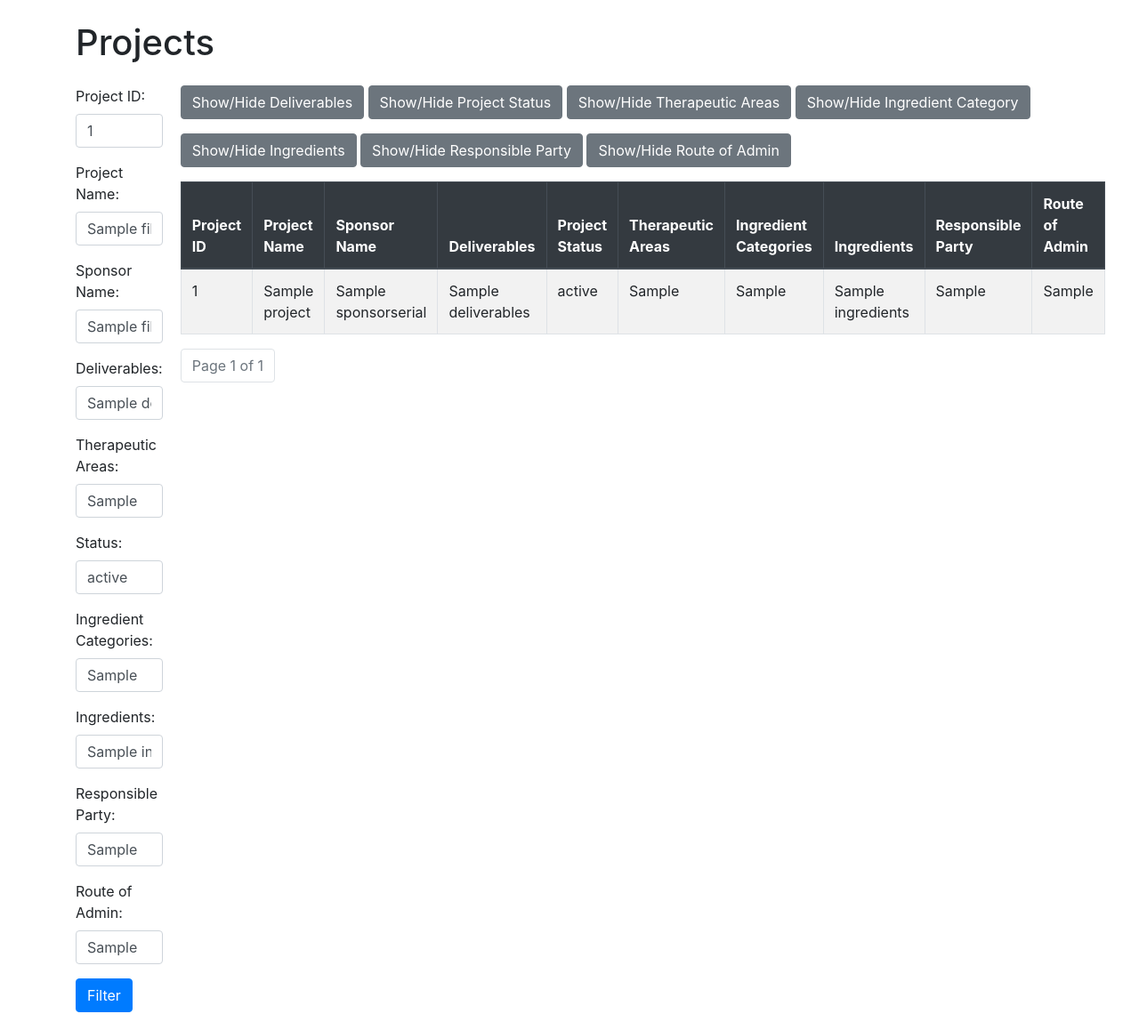
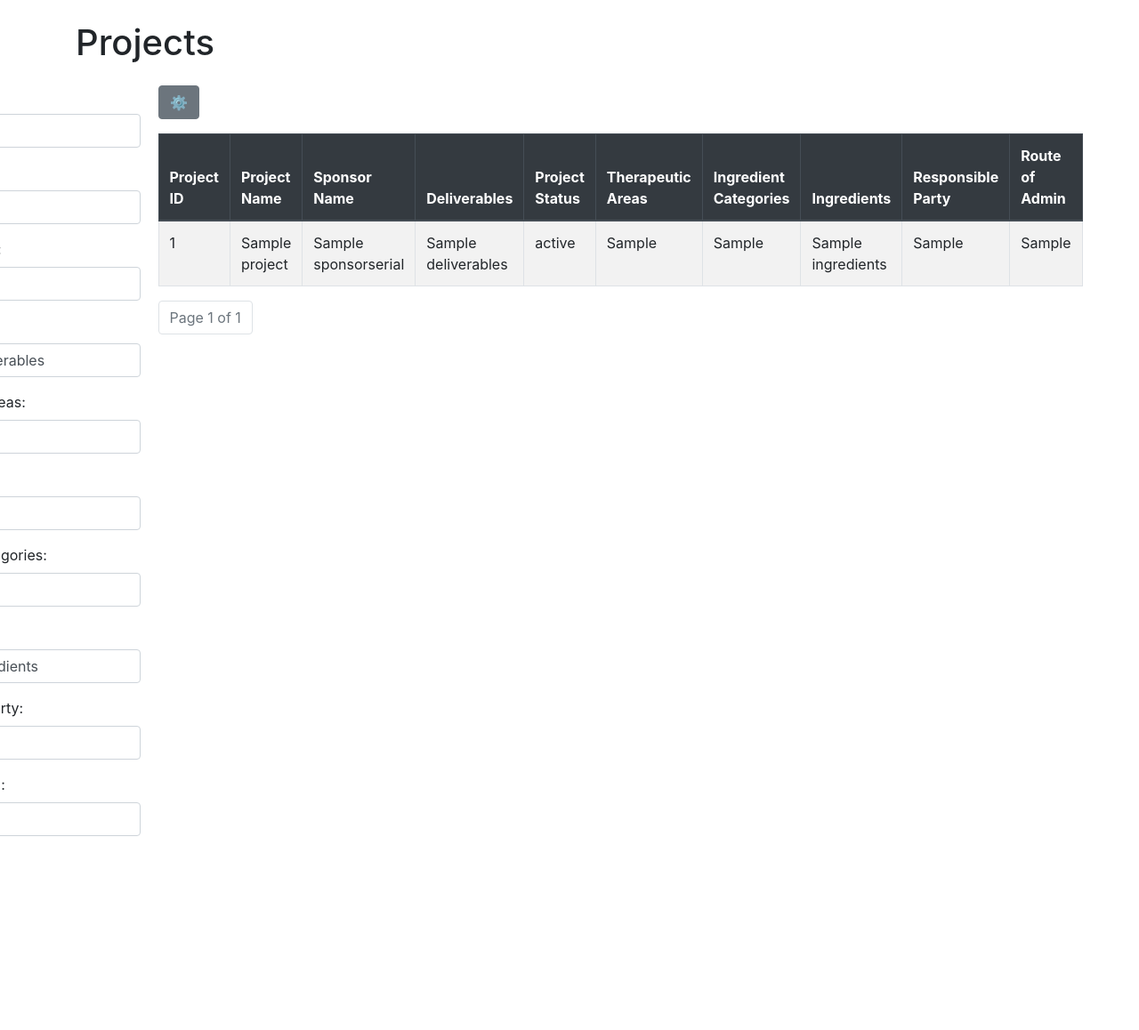
Before and after one commit to IIDelta/NS_DB, a Django app: template project/app/templates/project_list.html in a window 1280 px wide. Shown: the whole page at 89% size. After the commit the page ends 940 px from the top, so only its background shows below. Run offline with Django 4.2, Linux system fonts and the light colour scheme; the template is opened without the code that fills it: most values are stand-ins (such as "Sample title", 1, 10 or a date in 2020); some libraries are stand-ins or nearby versions.

Commit message:
made the list a bit prettier

```diff
--- a/project/app/templates/project_list.html
+++ b/project/app/templates/project_list.html
@@ -12,17 +12,30 @@
         }
         .filter-container {
             margin-bottom: 20px;
-        }
-        .filter-container {
             display: flex;
         }
         .filter-form {
             flex: 1;
-            max-width: 250px;
+            max-width: 500px;
+            padding-left 200px;
+            margin-left: -200px;
         }
         .table-container {
             flex: 3;
             margin-left: 20px;
+            padding-left 200px;
+            float: left;
+            width: 75%;
+            padding-right: 200px;
+        }
+        #checkboxes {
+            display: none;
+            margin-bottom: 20px;
+        }
+        .row::after {
+            content: "";
+            display: table;
+            clear: both;
         }
     </style>
     <script>
@@ -31,6 +44,13 @@
             for (let i = 0; i < elements.length; i++) {
                 elements[i].classList.toggle('hidden');
             }
+        }
+
+        function toggleCheckboxes() {
+            console.log('Toggling checkboxes'); // Debugging: Log when function is called
+            const checkboxes = document.getElementById('checkboxes');
+            checkboxes.style.display = checkboxes.style.display === 'none' ? 'block' : 'none';
+            console.log('Checkboxes visibility toggled to:', checkboxes.style.display); // Debugging: Log the new display value
         }
     </script>
 </head>
@@ -83,13 +103,37 @@
             </form>
 
             <div class="table-container">
-                <button class="btn btn-secondary mb-3" onclick="toggleColumn('deliverables-column')">Show/Hide Deliverables</button>
-                <button class="btn btn-secondary mb-3" onclick="toggleColumn('status-column')">Show/Hide Project Status</button>
-                <button class="btn btn-secondary mb-3" onclick="toggleColumn('therapeutic-areas-column')">Show/Hide Therapeutic Areas</button>
-                <button class="btn btn-secondary mb-3" onclick="toggleColumn('ingredient-categories-column')">Show/Hide Ingredient Category</button>
-                <button class="btn btn-secondary mb-3" onclick="toggleColumn('ingredients-column')">Show/Hide Ingredients</button>
-                <button class="btn btn-secondary mb-3" onclick="toggleColumn('responsible-party-column')">Show/Hide Responsible Party</button>
-                <button class="btn btn-secondary mb-3" onclick="toggleColumn('route-of-admin-column')">Show/Hide Route of Admin</button>
+                <button class="btn btn-secondary mb-3" onclick="toggleCheckboxes()">⚙️</button>
+                <div id="checkboxes" class="hidden">
+                    <div class="form-check">
+                        <input class="form-check-input" type="checkbox" value="" id="showDeliverables" checked onclick="toggleColumn('deliverables-column')">
+                        <label class="form-check-label" for="showDeliverables">Show Deliverables</label>
+                    </div>
+                    <div class="form-check">
+                        <input class="form-check-input" type="checkbox" value="" id="showStatus" checked onclick="toggleColumn('status-column')">
+                        <label class="form-check-label" for="showStatus">Show Project Status</label>
+                    </div>
+                    <div class="form-check">
+                        <input class="form-check-input" type="checkbox" value="" id="showTherapeuticAreas" checked onclick="toggleColumn('therapeutic-areas-column')">
+                        <label class="form-check-label" for="showTherapeuticAreas">Show Therapeutic Areas</label>
+                    </div>
+                    <div class="form-check">
+                        <input class="form-check-input" type="checkbox" value="" id="showIngredientCategories" checked onclick="toggleColumn('ingredient-categories-column')">
+                        <label class="form-check-label" for="showIngredientCategories">Show Ingredient Categories</label>
+                    </div>
+                    <div class="form-check">
+                        <input class="form-check-input" type="checkbox" value="" id="showIngredients" checked onclick="toggleColumn('ingredients-column')">
+                        <label class="form-check-label" for="showIngredients">Show Ingredients</label>
+                    </div>
+                    <div class="form-check">
+                        <input class="form-check-input" type="checkbox" value="" id="showResponsibleParty" checked onclick="toggleColumn('responsible-party-column')">
+                        <label class="form-check-label" for="showResponsibleParty">Show Responsible Party</label>
+                    </div>
+                    <div class="form-check">
+                        <input class="form-check-input" type="checkbox" value="" id="showRouteOfAdmin" checked onclick="toggleColumn('route-of-admin-column')">
+                        <label class="form-check-label" for="showRouteOfAdmin">Show Route of Admin</label>
+                    </div>
+                </div>
 
                 <table class="table table-striped table-bordered">
                     <thead class="thead-dark">
@@ -104,7 +148,6 @@
                             <th class="ingredients-column">Ingredients</th>
                             <th class="responsible-party-column">Responsible Party</th>
                             <th class="route-of-admin-column">Route of Admin</th>
-
                         </tr>
                     </thead>
                     <tbody>
```
